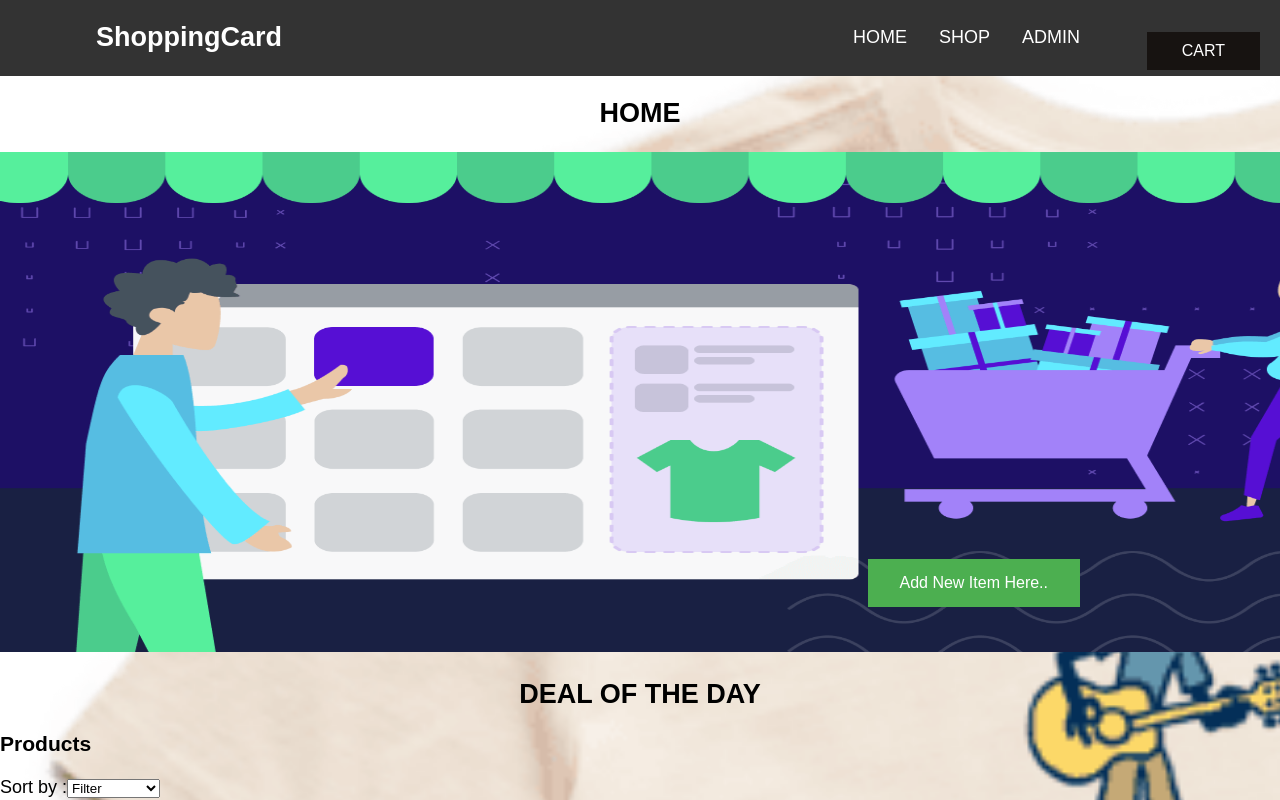
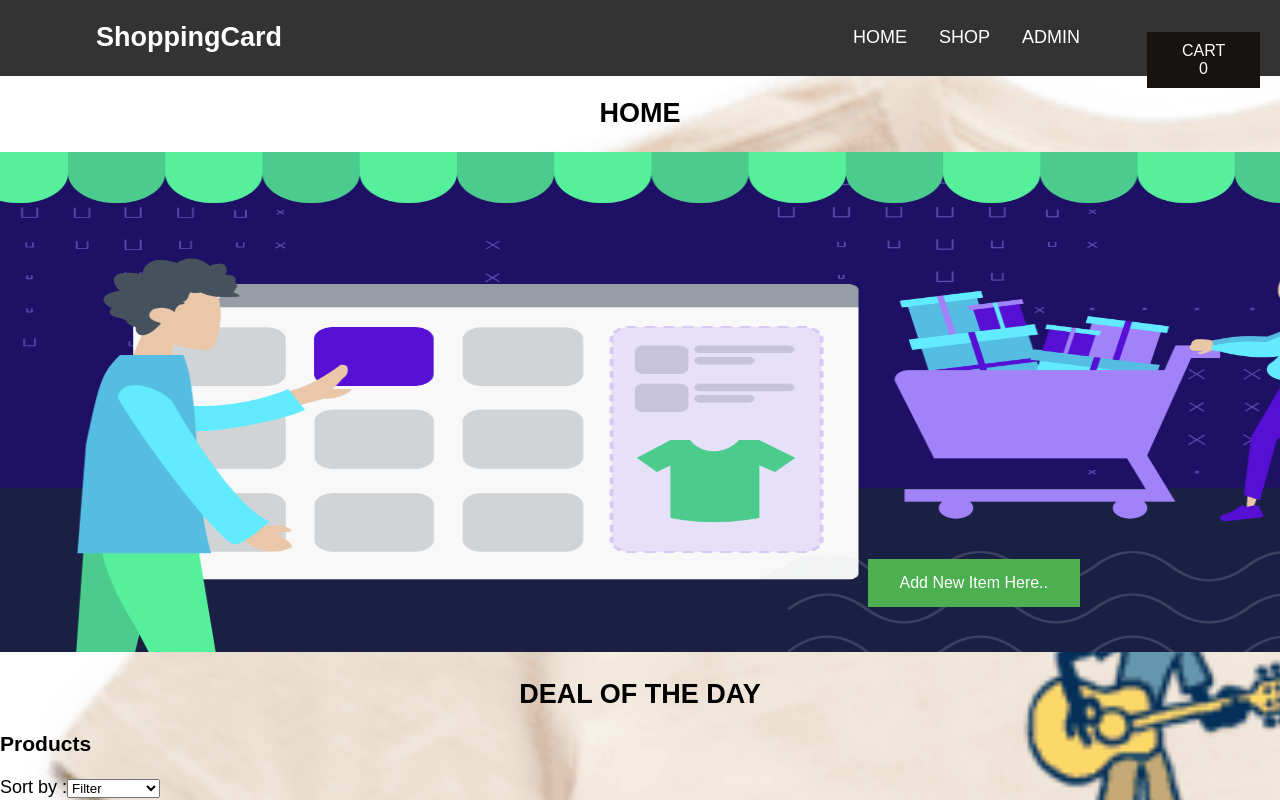
Before and after one commit to MaheshBhadane/Ecommerce, a React (Create React App) app: page / in a window 1280 px wide. Shown: the top 800 px of the page. Built offline with nearby package versions, Linux system fonts and the light colour scheme.

Commit message:
Updated functionality

```diff
--- a/src/components/Cart.js
+++ b/src/components/Cart.js
@@ -27,7 +27,7 @@ const Cart = ({ products, changeQuantity }) => {
         <div className="sidebar-content">
           <div className="toggle-btn">
             <button className="button" onClick={toggleButton}>
-              CART
+              CART {products.length}
             </button>
           </div>
 
--- a/src/components/Navbar/Home.js
+++ b/src/components/Navbar/Home.js
@@ -6,7 +6,7 @@ import { Link } from "react-router-dom";
 const Home = () => {
   return (
     <>
-      <div class="content">
+      <div className="content">
         <center>
           <h2>HOME</h2>
           <img src={Hero} alt="" width="1400" height="500" />
--- a/src/components/Navbar/ShopDetail.js
+++ b/src/components/Navbar/ShopDetail.js
@@ -1,7 +1,6 @@
 import React from "react";
 import { useParams } from "react-router-dom";
 import products from "../products.json";
-
 
 const ShopDetail = () => {
   const param = useParams();
--- a/src/components/NewForm/MainForm.js
+++ b/src/components/NewForm/MainForm.js
@@ -131,10 +131,12 @@ const MainForm = () => {
           <input type="text" value={value} ref={reactInputRef} disabled />
         </div>
       </form>
-      <br></br>
-      <img src={enteredImage} alt="" width="100" height="100" />
-      <p>{enteredTitle}</p>
-      <p>{enteredPrice}</p>
+      <div>
+        <br></br>
+        <img src={enteredImage} alt="" width="100" height="100" />
+        <p>{enteredTitle}</p>
+        <p>{enteredPrice}</p>
+      </div>
     </>
   );
 };
--- a/src/index.js
+++ b/src/index.js
@@ -1,9 +1,13 @@
-import React from 'react';
-import ReactDOM from 'react-dom';
-import App from './App';
-import { BrowserRouter } from 'react-router-dom';
+import React from "react";
+import ReactDOM from "react-dom";
+import App from "./App";
+import { BrowserRouter } from "react-router-dom";
 
 ReactDOM.render(
-<BrowserRouter> <App /> </BrowserRouter>
+  <BrowserRouter>
+    {" "}
+    <App />{" "}
+  </BrowserRouter>,
 
-, document.getElementById('root'));
+  document.getElementById("root")
+);
```
Also changed, not shown: src/App.js (+0 -11 lines), src/components/Card.js (+0 -7 lines), src/components/Products.js (+0 -28 lines).
